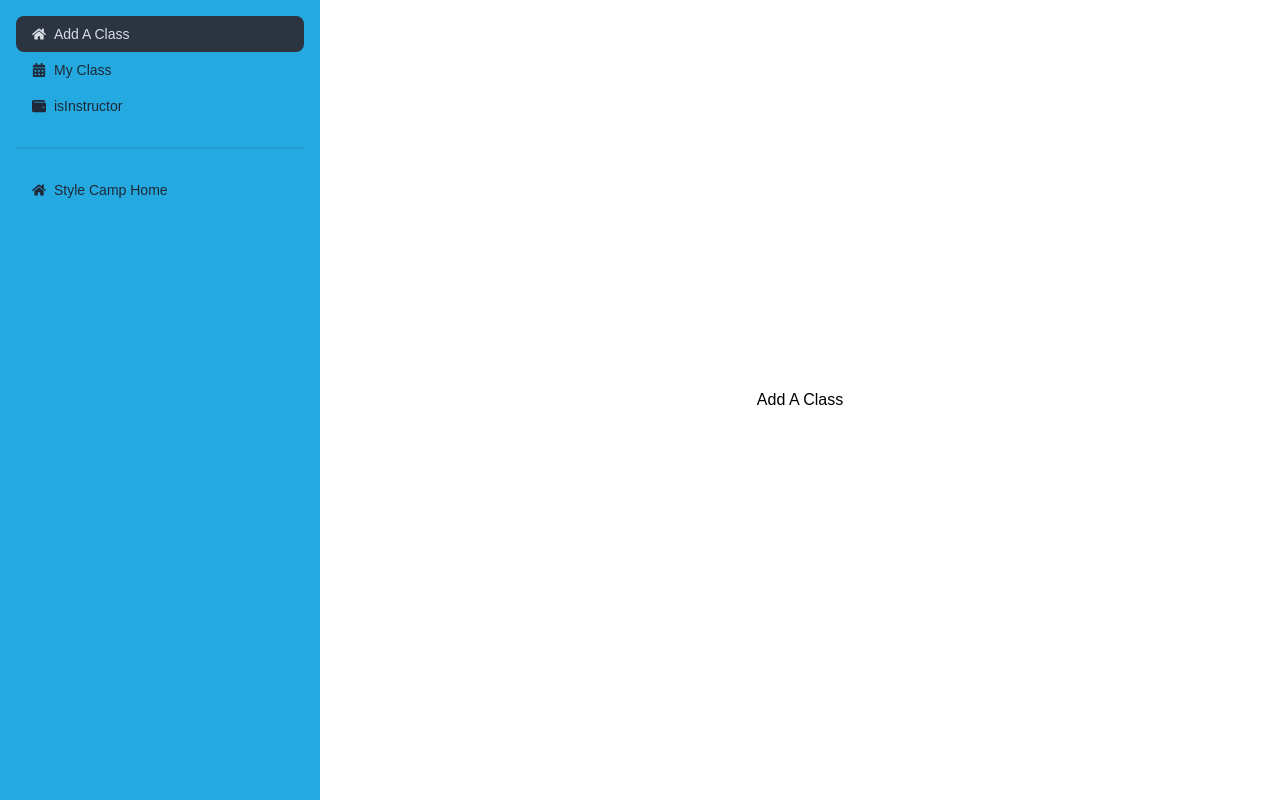
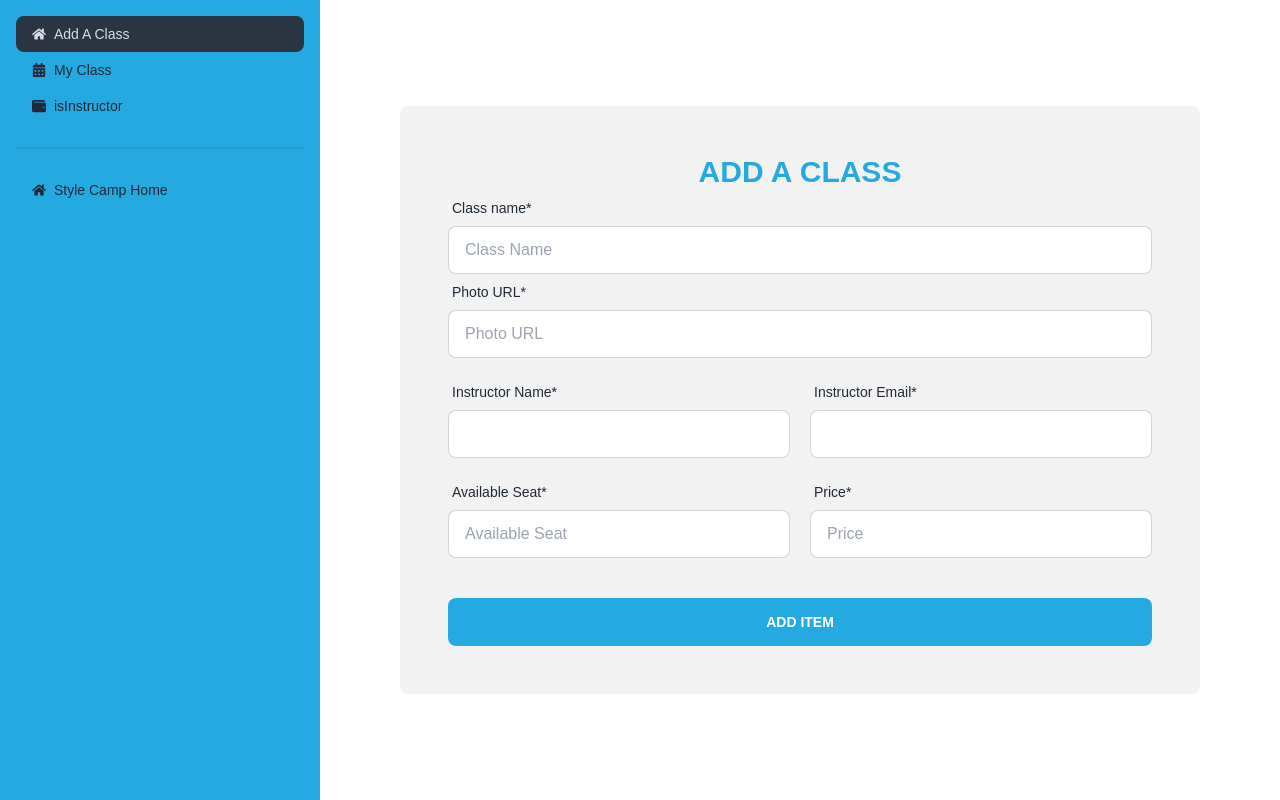
Before and after one commit to abdullahtusar/style-camp-client, a React (Vite) app: page /dashboard/addAClass in a window 1280 px wide. Built offline with nearby package versions, Linux system fonts and the light colour scheme; no server answers; a web font is replaced by a local one.

Commit message:
Successfully added add classes to DB

```diff
--- a/src/pages/Dashboard/InstructorsDashboard/AddAClass/AddAClass.jsx
+++ b/src/pages/Dashboard/InstructorsDashboard/AddAClass/AddAClass.jsx
@@ -1,7 +1,80 @@
+import { Helmet } from "react-helmet-async";
+import { useForm } from "react-hook-form";
+
 const AddAClass = () => {
+    const { register, handleSubmit, reset, formState: { errors } } = useForm();
+    const onSubmit = data => {
+        const { className, photoURL, instructorName, email, availableSeat, price } = data;
+        const classData = { className, image: photoURL, instructorName, email, availableSeat: parseInt(availableSeat), price: parseFloat(price) }
+        fetch(`http://localhost:5000/classes`, {
+            method: 'POST',
+            headers:{
+                'content-type' : 'application/json'
+            },
+            body: JSON.stringify(classData)
+        })
+        .then(res => res.json())
+        .then(data => {
+            console.log(data);
+        })
+    }
+
     return (
-        <div>
-            <p>Add A Class</p>
+        <div className='w-10/12 mx-auto'>
+            <Helmet>
+                <title>Style Camp | Add A Class</title>
+            </Helmet>
+
+            <form onSubmit={handleSubmit(onSubmit)} className='bg-base-200 p-12 rounded-lg'>
+                <h2 className="text-3xl font-bold text-center text-[#24a9e1]">ADD A CLASS</h2>
+                <div className="form-control w-full">
+                    <label className="label">
+                        <span className="label-text">Class name*</span>
+                    </label>
+                    <input type="text" placeholder="Class Name" {...register("className", {required: true, maxLength: 120})}
+                        className="input input-bordered w-full" />
+                </div>
+                <div className="form-control w-full">
+                    <label className="label">
+                        <span className="label-text">Photo URL*</span>
+                    </label>
+                    <input type="text" placeholder="Photo URL"
+                      {...register("photoURL", { required: true })}  className="input input-bordered w-full" />
+                </div>
+
+                <div className='flex gap-5 my-4'>
+                    <div className="form-control w-full">
+                        <label className="label">
+                            <span className="label-text">Instructor Name*</span>
+                        </label>
+                        <input type="text" {...register("instructorName", {required: true})} className="input input-bordered w-full" />
+                    </div>
+
+                    <div className="form-control w-full">
+                        <label className="label">
+                            <span className="label-text">Instructor Email*</span>
+                        </label>
+                        <input type="email" {...register("email", {required: true})} className="input input-bordered w-full" />
+                    </div>
+                </div>
+
+                <div className='flex gap-5 my-4'>
+                    <div className="form-control w-full">
+                        <label className="label">
+                            <span className="label-text">Available Seat*</span>
+                        </label>
+                        <input type="number" {...register("availableSeat", {required: true})} placeholder="Available Seat" className="input input-bordered w-full" />
+                    </div>
+
+                    <div className="form-control w-full">
+                        <label className="label">
+                            <span className="label-text">Price*</span>
+                        </label>
+                        <input type="number" {...register("price", {required: true})} placeholder="Price" className="input input-bordered w-full" />
+                    </div>
+                </div>
+                <input className='btn btn-neutral btn-md mt-6 bg-[#24a9e1] w-full text-white border-0' type="submit" value="Add Item" />
+            </form>
         </div>
     );
 };
--- a/src/routes/Routes.jsx
+++ b/src/routes/Routes.jsx
@@ -42,7 +42,7 @@ export const router = createBrowserRouter([
           element: <AddAClass></AddAClass>
         },
         {
-          path: 'myClass',
+          path: '',
           element: <MyClass></MyClass>
         }
       ]
```
